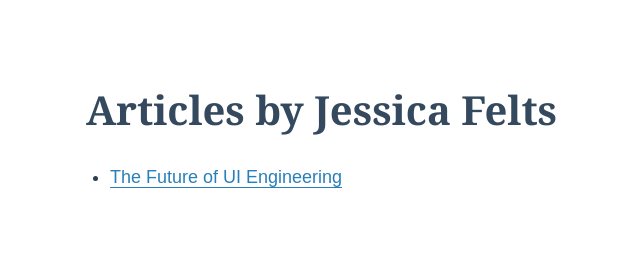
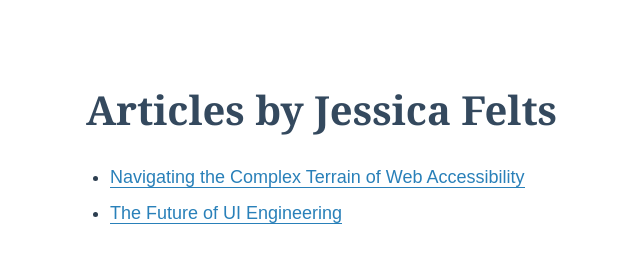
Before and after one commit to thejessicafelts/articles, a plain HTML site: page index.html in a window 1280 px wide. Shown: the whole page, without its empty margins (179-819 px from the left). Drawn offline with Linux system fonts and the light colour scheme.

Commit message:
Adding new article

```diff
--- a/index.html
+++ b/index.html
@@ -12,6 +12,9 @@
             <h1>Articles by Jessica Felts</h1>
             <ul>
                 <li>
+                    <a href="navigating-the-complex-terrain-of-web-accessibility/">Navigating the Complex Terrain of Web Accessibility</a>
+                </li>
+                <li>
                     <a href="the-future-of-ui-engineering/">The Future of UI Engineering</a>
                 </li>
             </ul>
```
